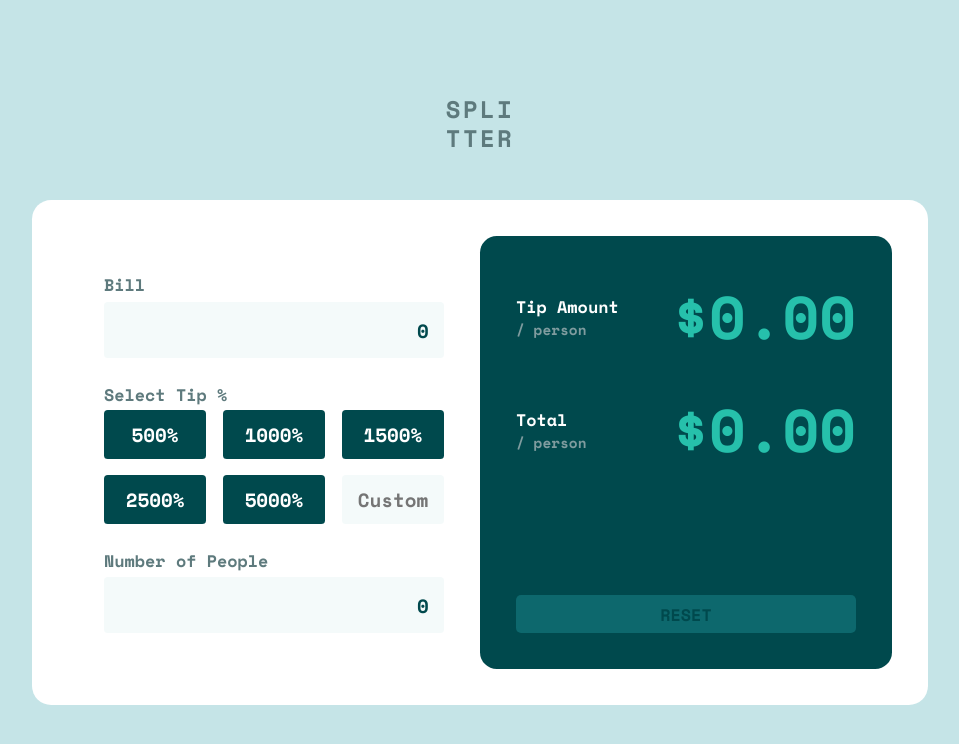
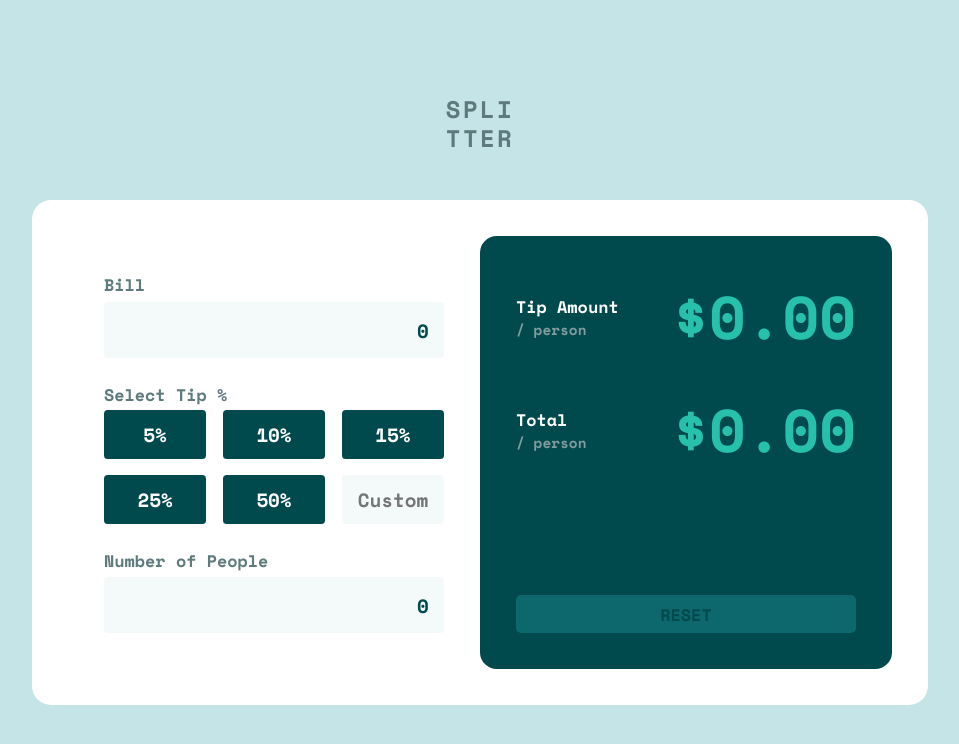
Before and after one commit to hannah-ganne/tip-calculator, a React (Create React App) app: page / in a window 1280 px wide. Shown: the top 744 px of the page, without its empty margins (160-1119 px from the left). Built offline with nearby package versions, Linux system fonts and the light colour scheme; the HTML template or start-up script is replaced by a standard one.

Commit message:
apply styling depending on the className props

```diff
--- a/src/components/TipBtn.jsx
+++ b/src/components/TipBtn.jsx
@@ -1,13 +1,15 @@
-export default function TipBtn({ value = 0, color, setPercentage }) {
-    const style = { backgroundColor: 'hsl(189, 41%, 97%)', color: 'hsl(186, 14%, 43%)' }
+export default function TipBtn({ className, index, value = 0, color, setPercentage, setActiveIndex }) {
+    // const style = { backgroundColor: 'hsl(189, 41%, 97%)', color: 'hsl(186, 14%, 43%)' }
 
     return (
         <button
-            className="tip-btn"
-            style={color === 'green' ? style : {}}
-            onClick={() => setPercentage(value)}
+            className={className}
+            onClick={() => {
+                setPercentage(value)
+                setActiveIndex(index)
+            }}
         >
-            {value === 0 ? `Custom` : `${value * 100}%`}
+            {value === 0 ? `Custom` : `${value}%`}
         </button>
     )
 }
```
